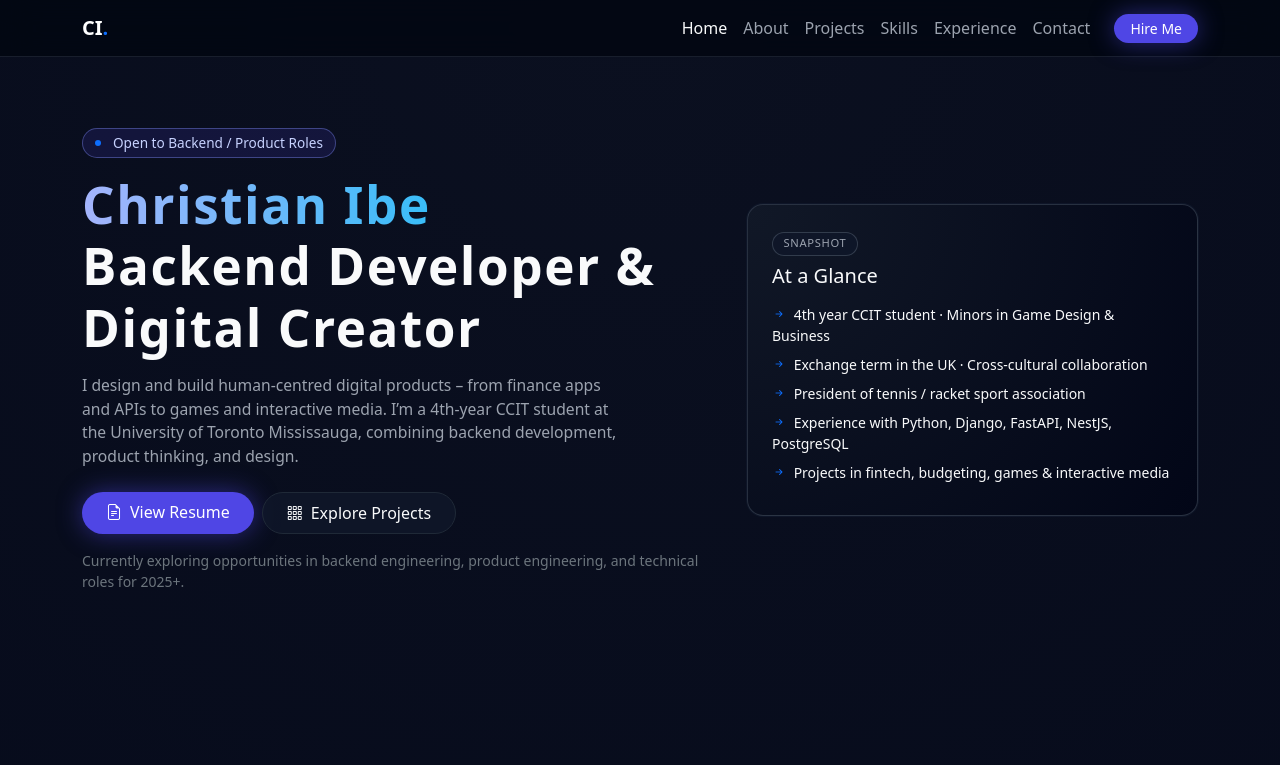
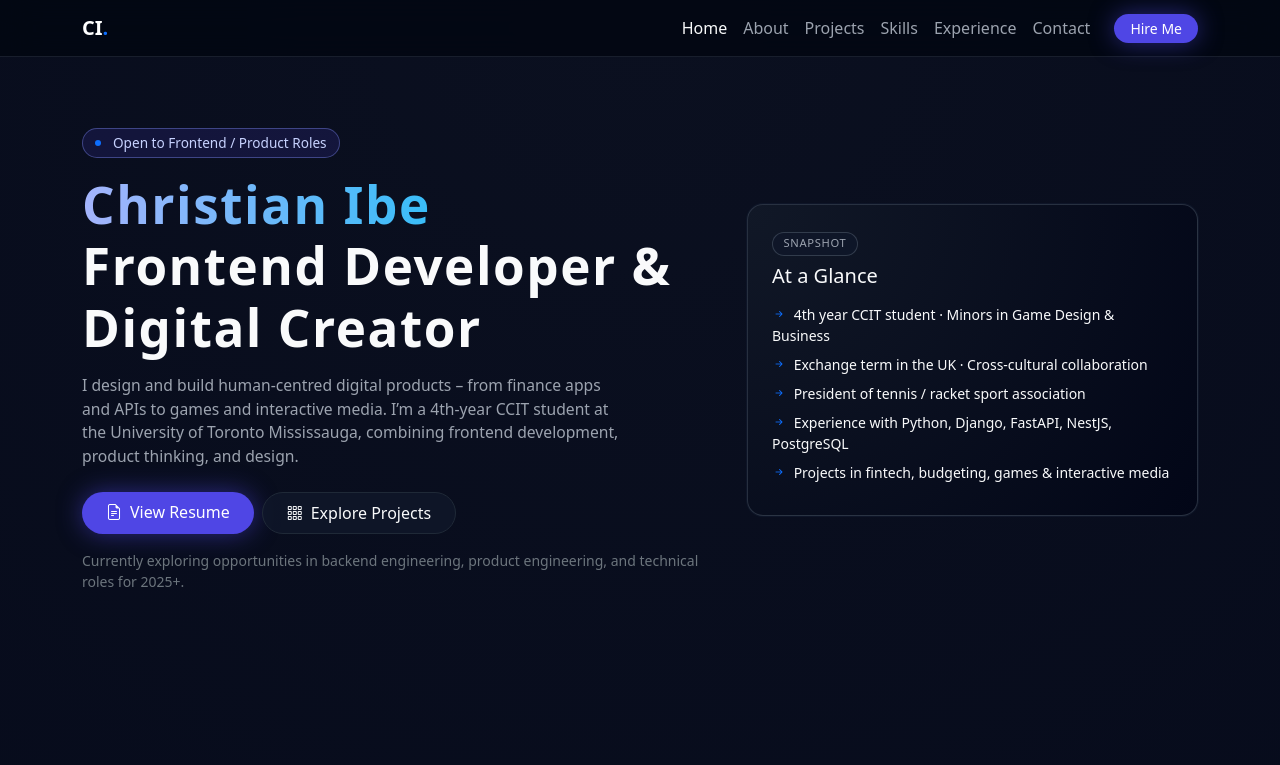
Before and after one commit to Eebaay/Christian-Portfolio, a plain HTML site: page index.html in a window 1280 px wide. Shown: the top 765 px of the page. Drawn offline with nearby package versions, Linux system fonts and the light colour scheme.

Commit message:
light changes
Edits were made for front end design

```diff
--- a/index.html
+++ b/index.html
@@ -294,20 +294,20 @@
         <div class="col-lg-7">
           <div class="hero-badge mb-3">
             <span class="rounded-circle bg-primary me-1" style="width: 6px; height: 6px;"></span>
-            Open to Backend / Product Roles
+            Open to Frontend / Product Roles
           </div>
           <h1 class="hero-title mb-3">
             <span class="hero-highlight">Christian Ibe</span><br />
-            Backend Developer & Digital Creator
+            Frontend Developer & Digital Creator
           </h1>
           <p class="hero-subtitle mb-4">
             I design and build human-centred digital products – from finance apps
             and APIs to games and interactive media. I’m a 4th-year CCIT student
-            at the University of Toronto Mississauga, combining backend
+            at the University of Toronto Mississauga, combining frontend
             development, product thinking, and design.
           </p>
           <div class="d-flex flex-wrap gap-2">
-            <a href="YOUR_RESUME_LINK_HERE.pdf" class="btn btn-accent rounded-pill px-4 py-2">
+            <a href="" class="btn btn-accent rounded-pill px-4 py-2">
               <i class="bi bi-file-earmark-text me-2"></i>View Resume
             </a>
             <a href="#projects" class="btn btn-ghost px-4 py-2">
```
